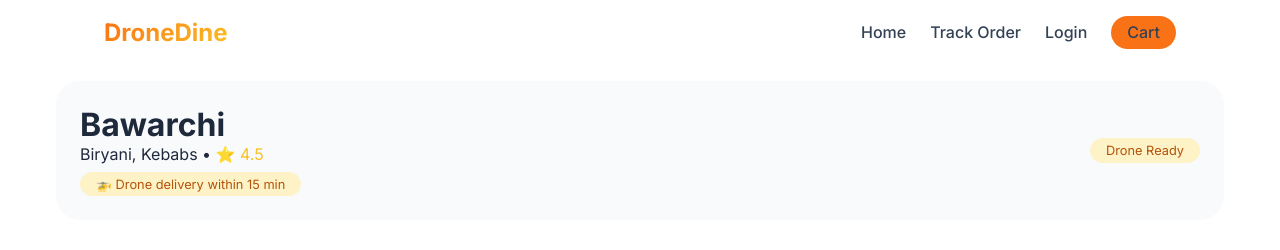
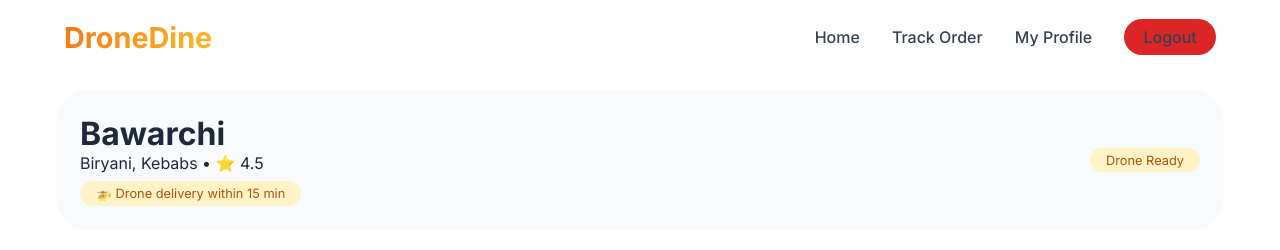
Before and after one commit to manojkumargarige025-art/dronedine-hyderabad, a Flask app: page /restaurant/1 in a window 1280 px wide. Shown: the top 250 px of the page. Run offline with Flask 3, Linux system fonts and the light colour scheme.

Commit message:
Update menu.html

```diff
--- a/templates/menu.html
+++ b/templates/menu.html
@@ -8,23 +8,19 @@
     <link rel="stylesheet" href="https://cdnjs.cloudflare.com/ajax/libs/font-awesome/6.0.0-beta3/css/all.min.css">
     <style>
         * { margin: 0; padding: 0; box-sizing: border-box; }
-        body {
-            font-family: 'Inter', sans-serif;
-            background: #ffffff;
-            color: #1e293b;
-        }
+        body { font-family: 'Inter', sans-serif; background: #ffffff; color: #1e293b; }
         .navbar {
             display: flex;
             justify-content: space-between;
             align-items: center;
-            padding: 1rem 5%;
-            max-width: 1200px;
+            padding: 1.2rem 5%;
+            max-width: 1400px;
             margin: 0 auto;
             flex-wrap: wrap;
             gap: 1rem;
         }
         .logo {
-            font-size: 1.5rem;
+            font-size: 1.8rem;
             font-weight: 700;
             background: linear-gradient(135deg, #f97316, #fbbf24);
             -webkit-background-clip: text;
@@ -33,19 +29,21 @@
         }
         .nav-links {
             display: flex;
-            gap: 1.5rem;
+            gap: 2rem;
             align-items: center;
+            flex-wrap: wrap;
         }
         .nav-links a {
             text-decoration: none;
             color: #334155;
             font-weight: 500;
+            transition: color 0.2s;
         }
-        .nav-links a:hover { color: #f97316; }
+        .nav-links a:hover, .nav-links a.active { color: #f97316; }
         .btn-cart {
             background: #f97316;
             color: white;
-            padding: 0.4rem 1rem;
+            padding: 0.5rem 1.2rem;
             border-radius: 40px;
             text-decoration: none;
             font-weight: 600;
@@ -56,21 +54,18 @@
             padding: 1rem;
         }
         .restaurant-header {
+            background: #f8fafc;
+            border-radius: 32px;
+            padding: 1.5rem;
+            margin-bottom: 2rem;
             display: flex;
             justify-content: space-between;
             align-items: center;
             flex-wrap: wrap;
-            background: #f8fafc;
-            border-radius: 24px;
-            padding: 1.5rem;
-            margin-bottom: 2rem;
         }
         .restaurant-name {
             font-size: 2rem;
             font-weight: 700;
-        }
-        .rating {
-            color: #fbbf24;
         }
         .drone-badge {
             background: #fef3c7;
@@ -86,43 +81,27 @@
         }
         .menu-card {
             background: white;
-            border-radius: 20px;
+            border-radius: 24px;
             overflow: hidden;
             border: 1px solid #e2e8f0;
             transition: transform 0.2s;
         }
-        .menu-card:hover {
-            transform: translateY(-4px);
-            box-shadow: 0 8px 20px rgba(0,0,0,0.05);
-        }
+        .menu-card:hover { transform: translateY(-4px); box-shadow: 0 10px 20px rgba(0,0,0,0.05); }
         .menu-img {
             height: 160px;
             background-size: cover;
             background-position: center;
         }
-        .menu-content {
-            padding: 1rem;
-        }
-        .menu-name {
-            font-size: 1.1rem;
-            font-weight: 600;
-        }
-        .menu-desc {
-            font-size: 0.8rem;
-            color: #64748b;
-            margin: 0.3rem 0;
-        }
+        .menu-content { padding: 1rem; }
+        .menu-name { font-size: 1.1rem; font-weight: 600; }
+        .menu-desc { font-size: 0.8rem; color: #64748b; margin: 0.3rem 0; }
         .menu-footer {
             display: flex;
             justify-content: space-between;
             align-items: center;
             margin-top: 0.8rem;
         }
-        .price {
-            font-size: 1.2rem;
-            font-weight: 700;
-            color: #f97316;
-        }
+        .price { font-size: 1.2rem; font-weight: 700; color: #f97316; }
         .btn-add {
             background: #f97316;
             color: white;
@@ -133,12 +112,13 @@
             font-weight: 600;
         }
         .footer {
+            background: #f8fafc;
+            border-radius: 24px;
+            padding: 1.5rem;
+            margin-top: 2rem;
             text-align: center;
-            padding: 1.5rem;
-            font-size: 0.8rem;
+            font-size: 0.75rem;
             color: #94a3b8;
-            border-top: 1px solid #e2e8f0;
-            margin-top: 2rem;
         }
         @media (max-width: 640px) {
             .navbar { flex-direction: column; text-align: center; }
@@ -152,8 +132,8 @@
         <div class="nav-links">
             <a href="/">Home</a>
             <a href="/track">Track Order</a>
-            <a href="/login">Login</a>
-            <a href="#" class="btn-cart" onclick="alert('Cart will be implemented soon')">Cart</a>
+            <a href="/profile">My Profile</a>
+            <a href="/logout" class="btn-cart" style="background:#dc2626;">Logout</a>
         </div>
     </nav>
 
@@ -161,7 +141,7 @@
         <div class="restaurant-header">
             <div>
                 <div class="restaurant-name">{{ restaurant.name }}</div>
-                <div class="restaurant-cuisine">{{ restaurant.cuisine }} • <span class="rating">⭐ {{ restaurant.rating }}</span></div>
+                <div>{{ restaurant.cuisine }} • ⭐ {{ restaurant.rating }}</div>
                 <div class="drone-badge" style="margin-top:0.5rem;">🚁 Drone delivery within {{ restaurant.delivery_time }} min</div>
             </div>
             <div class="drone-badge">Drone Ready</div>
@@ -189,7 +169,6 @@
     </div>
 
     <script>
-        // Simple add-to-cart demo (replace with real cart logic later)
         document.querySelectorAll('.btn-add').forEach(btn => {
             btn.addEventListener('click', () => {
                 const name = btn.getAttribute('data-name');
```
